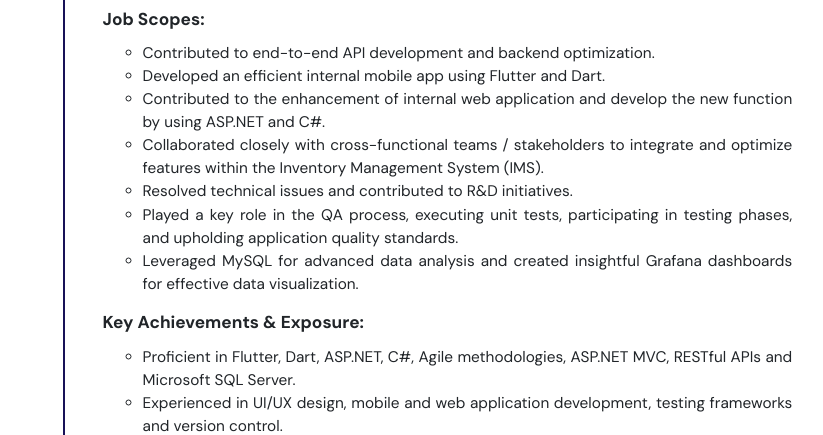
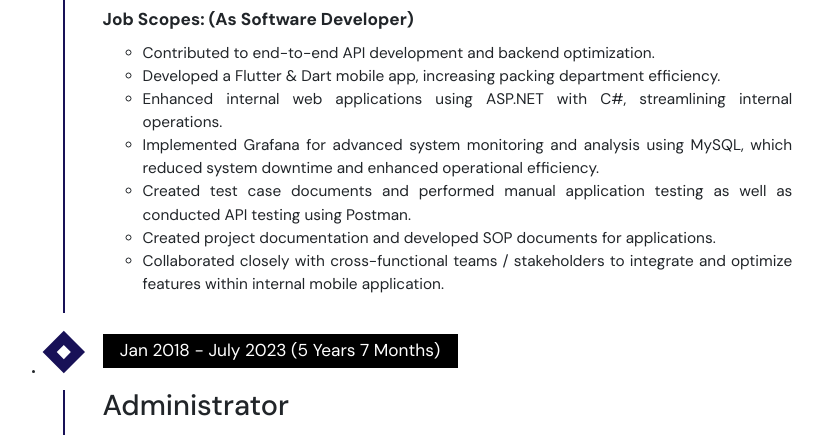
Before and after one commit to serenaekee/serenaekeeportfolio, a plain HTML site: page experience.html in a window 1280 px wide. Shown: the part 307-742 px from the top of the page, without its empty margins (251-1074 px from the left). Drawn offline with nearby package versions, Linux system fonts and the light colour scheme; a web font is replaced by a local one.

Commit message:
Update experience.html

```diff
--- a/experience.html
+++ b/experience.html
@@ -22,25 +22,25 @@
               <label class="timeline-event-icon"></label>
               <div class="timeline-event-copy">
                 <p class="timeline-event-thumbnail">Aug 2023 - Jan 2024 (6 Months)</p>
-                <h3>Software Developer Intern</h3><br>
+                <h3>IT Intern</h3><br>
                 <h4><img src="resource/img/ecoshop-logo.png" alt="" class="ecoshop-logo"> Eco-Shop Marketing Sdn.Bhd.</h4>
-                <p><strong>Job Scopes:</strong></p>
+                <p><strong>Job Scopes: (As Software Developer)</strong></p>
                 <ul>
                     <li>Contributed to end-to-end API development and backend optimization.</li>
-                    <li>Developed an efficient internal mobile app using Flutter and Dart.</li>
-                    <li>Contributed to the enhancement of internal web application and develop the new function by using ASP.NET and C#.</li>
-                    <li>Collaborated closely with cross-functional teams / stakeholders to integrate and optimize features within the Inventory Management System (IMS).</li>
-                    <li>Resolved technical issues and contributed to R&D initiatives.</li>
-                    <li>Played a key role in the QA process, executing unit tests, participating in testing phases, and upholding application quality standards.</li>
-                    <li>Leveraged MySQL for advanced data analysis and created insightful Grafana dashboards for effective data visualization.</li>
+                    <li>Developed a Flutter & Dart mobile app, increasing packing department efficiency.</li>
+                    <li>Enhanced internal web applications using ASP.NET with C#, streamlining internal operations.</li>
+                    <li>Implemented Grafana for advanced system monitoring and analysis using MySQL, which reduced system downtime and enhanced operational efficiency.</li>
+                    <li>Created test case documents and performed manual application testing as well as conducted API testing using Postman.</li>
+                    <li>Created project documentation and developed SOP documents for applications.</li>
+                    <li>Collaborated closely with cross-functional teams / stakeholders to integrate and optimize features within internal mobile application.</li>
                 </ul>
-                <br>
+                <!-- <br>
                 <p><strong>Key Achievements & Exposure:</strong></p>
                 <ul>
-                    <li>Proficient in Flutter, Dart, ASP.NET, C#, Agile methodologies, ASP.NET MVC, RESTful APIs and Microsoft SQL Server.</li>
+                    <li>Proficient in Flutter, Dart, ASP.NET, C#, Agile methodologies, RESTful APIs and Microsoft SQL Server.</li>
                     <li>Experienced in UI/UX design, mobile and web application development, testing frameworks and version control.</li>
                     <li>Skilled in MySQL for data manipulation and Grafana for data visualization.</li>
-                </ul><br><br>
+                </ul><br><br> -->
               </div>
             </li>
           </ul>
@@ -49,7 +49,7 @@
               <label class="timeline-event-icon"></label>
               <div class="timeline-event-copy">
                 <p class="timeline-event-thumbnail">Jan 2018 - July 2023 (5 Years 7 Months)</p>
-                <h3>Administrator cum Tutor Assistance</h3><br>
+                <h3>Administrator</h3><br>
                 <h4><img src="resource/img/ijg_logo.jpeg" alt="" class="ecoshop-logo"> Pusat Tuisyen Impian Jana Gemilang</h4>
                 <p><strong>Job Scopes:</strong></p>
                 <ul>
```
